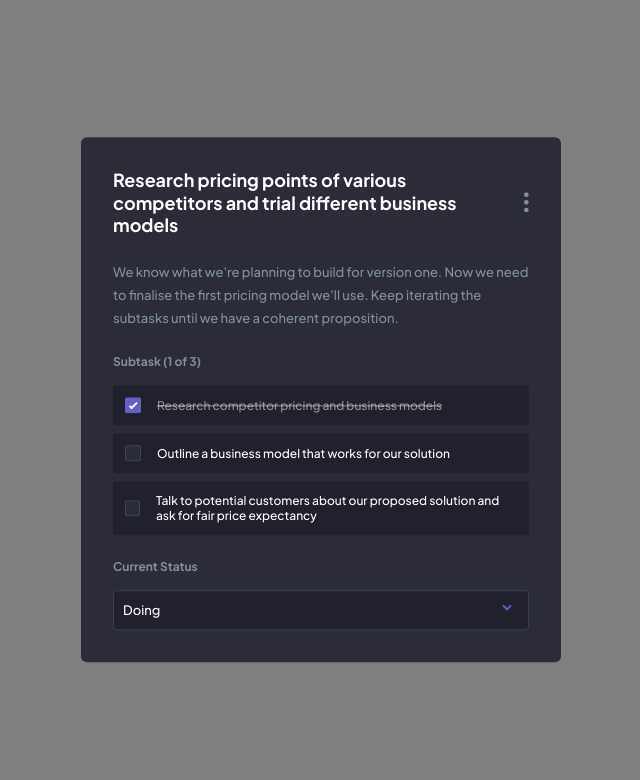
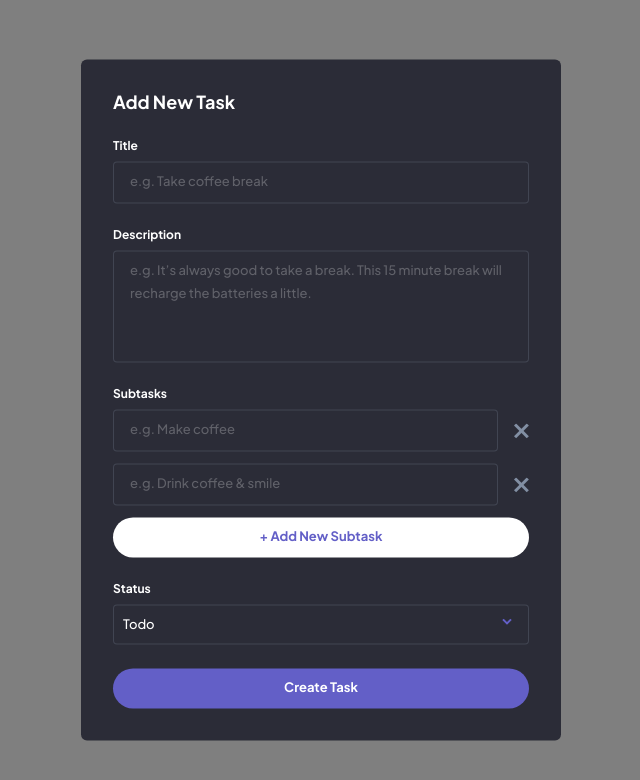
Before and after one commit to wallas938/v-kanban-task-management-app, a Vue app: page / in a window 1280 px wide. Shown: the top 780 px of the page, without its empty margins (319-959 px from the left). Built offline with nearby package versions, Linux system fonts and the light colour scheme.

Commit message:
task form view is finished

```diff
--- /dev/null
+++ b/src/components/KtmTaskForm.vue
@@ -0,0 +1,210 @@
+<template>
+  <div class="task-form task-form--dark-mode">
+    <h1>{{ formTitle }}</h1>
+    <form>
+      <div class="field title">
+        <label class="label" for="title">Title</label>
+        <input type="text" placeholder="e.g. Take coffee break" class="title" />
+      </div>
+      <div class="field description">
+        <label class="label" for="description">Description</label>
+        <textarea
+          :placeholder="textAreaPlaceholder"
+          class="description"
+        ></textarea>
+      </div>
+      <div class="subtasks">
+        <label class="label" for="subtask-1">Subtasks</label>
+        <div class="subtask subtask-1">
+          <input placeholder="e.g. Make coffee" type="text" class="subtask-1" />
+          <svg width="15" height="15" xmlns="http://www.w3.org/2000/svg">
+            <g fill="#828FA3" fill-rule="evenodd">
+              <path d="m12.728 0 2.122 2.122L2.122 14.85 0 12.728z" />
+              <path d="M0 2.122 2.122 0 14.85 12.728l-2.122 2.122z" />
+            </g>
+          </svg>
+        </div>
+        <div class="subtask subtask-2">
+          <input
+            placeholder="e.g. Drink coffee & smile"
+            type="text"
+            class="subtask-2"
+          />
+          <svg width="15" height="15" xmlns="http://www.w3.org/2000/svg">
+            <g fill="#828FA3" fill-rule="evenodd">
+              <path d="m12.728 0 2.122 2.122L2.122 14.85 0 12.728z" />
+              <path d="M0 2.122 2.122 0 14.85 12.728l-2.122 2.122z" />
+            </g>
+          </svg>
+        </div>
+        <div class="add-new-subtask">
+          <button type="button">+ Add New Subtask</button>
+        </div>
+      </div>
+      <div class="status">
+        <label class="label">Status</label>
+        <!-- recuperer les vraix noms de columns dans le store -->
+        <ktm-dropdown :columnNames="['Todo', 'Doing', 'Done']"></ktm-dropdown>
+      </div>
+      <div class="submit">
+        <button type="button" class="create-task">{{ submitBtnText }}</button>
+      </div>
+    </form>
+  </div>
+</template>
+
+<script lang="ts" setup>
+import { computed, ref } from "vue";
+
+//Props
+const formMode = ref("add");
+
+// Computed
+const formTitle = computed(() =>
+  formMode.value === "add" ? "Add New Task" : "Edit Task"
+);
+const submitBtnText = computed(() =>
+  formMode.value === "add" ? "Create Task" : "Save Changes"
+);
+
+const textAreaPlaceholder = computed(
+  () =>
+    "e.g. It’s always good to take a break. This 15 minute break will  recharge the batteries a little."
+);
+
+// Function
+</script>
+
+<style lang="scss" scoped>
+@use "../sass/colors" as c;
+@use "../sass/typography" as t;
+@use "../sass/helpers/functions" as f;
+@use "../sass/mixins" as m;
+@use "../sass/layout/index" as l;
+
+.task-form {
+  h1 {
+    @include t.largeHeading;
+    margin-bottom: f.toRem(24, 12);
+  }
+
+  .label {
+    font-size: f.toRem(12, 12);
+    font-weight: 700;
+    font-style: normal;
+    line-height: f.toRem(15.12, 12);
+    margin-bottom: f.toRem(8, 12);
+  }
+
+  button {
+    @include l.ktm-button;
+    @include t.smallButtonText;
+    width: 100%;
+    padding: f.toRem(8, 12) 0 f.toRem(9, 12) 0;
+  }
+
+  input,
+  textarea {
+    @include l.ktm-input;
+  }
+
+  textarea {
+    height: f.toRem(112, 12);
+  }
+
+  .field,
+  .status,
+  .subtasks {
+    display: flex;
+    flex-direction: column;
+  }
+
+  .field,
+  .subtasks,
+  .status {
+    margin-bottom: f.toRem(24, 12);
+  }
+
+  .subtask {
+    display: flex;
+    align-items: center;
+    justify-content: space-between;
+    margin-bottom: f.toRem(12, 12);
+
+    & > input {
+      width: f.toRem(264, 12);
+    }
+
+    & > svg {
+      cursor: pointer;
+    }
+
+    & > svg:hover {
+      & > g path {
+        fill: c.$Red;
+      }
+    }
+  }
+}
+
+.task-form--light-mode {
+  h1 {
+    color: c.$Black;
+  }
+
+  .label {
+    color: c.$MediumGrey;
+  }
+
+  .add-new-subtask > button {
+    @include l.ktm-btn-secondary-light;
+  }
+
+  .submit > button {
+    @include l.ktm-btn-primary;
+  }
+
+  input,
+  textarea {
+    color: c.$Black;
+  }
+}
+.task-form--dark-mode {
+  h1 {
+    color: c.$White;
+  }
+
+  .label {
+    color: c.$White;
+  }
+
+  .add-new-subtask > button {
+    @include l.ktm-btn-secondary-dark;
+  }
+
+  .submit > button {
+    @include l.ktm-btn-primary;
+  }
+
+  input,
+  textarea {
+    color: c.$White;
+    background-color: c.$DarkGrey;
+  }
+
+  input::placeholder,
+  textarea::placeholder {
+    color: rgba($color: c.$White, $alpha: 0.25);
+  }
+}
+
+@include m.breakpoint-up(medium) {
+  .task-form {
+    .subtask {
+      & > input {
+        width: f.toRem(385, 12);
+      }
+    }
+  }
+}
+</style>
--- a/src/components/layout/KTMDropdown.vue
+++ b/src/components/layout/KTMDropdown.vue
@@ -143,7 +143,7 @@ function initStatus() {
 
 .dropdown--dark-mode {
   .status {
-    background-color: c.$VeryDarkGrey;
+    background-color: c.$DarkGrey;
     border: 1px solid rgba($color: c.$MediumGrey, $alpha: 0.25);
     &--active {
       border: 1px solid rgba($color: c.$MainPurple, $alpha: 1);
--- a/src/components/layout/KTMModal.vue
+++ b/src/components/layout/KTMModal.vue
@@ -4,8 +4,8 @@
     <div v-if="show" class="modal">
       <div class="modal__backdrop" @click="clicked"></div>
       <div class="modal__content modal--dark-mode">
-        <ktm-task-detail></ktm-task-detail>
-
+        <!-- <ktm-task-detail></ktm-task-detail> -->
+        <ktm-task-form></ktm-task-form>
       </div>
     </div>
   </Transition>
@@ -14,6 +14,7 @@
 import type { Task } from "@/model";
 import { computed, ref } from "vue";
 import KtmTaskDetail from "../KtmTaskDetail.vue";
+import KtmTaskForm from "../KtmTaskForm.vue";
 
 const props = defineProps({
   show: Boolean,
@@ -22,7 +23,6 @@ const props = defineProps({
 function clicked() {
   console.log("test");
 }
-
 </script>
 <style lang="scss" scoped>
 @use "../../sass/colors" as c;
--- a/src/sass/_reset.scss
+++ b/src/sass/_reset.scss
@@ -47,3 +47,7 @@ textarea:focus,
 select:focus {
     outline: none;
 }
+
+textarea {
+    resize: none;
+}
--- a/src/sass/layout/_index.scss
+++ b/src/sass/layout/_index.scss
@@ -46,13 +46,13 @@
 /* INPUT CLASS */
 
 @mixin ktm-input {
+  border-radius: 4px;
   border: 1px solid rgba($color: c.$MediumGrey, $alpha: .25);
   @include t.bodyLarge;
   padding: f.toRem(8, 12) f.toRem(16, 12) f.toRem(9, 12) f.toRem(16, 12);
-  width: 100%;
   &:focus {
     outline: none;
-    border: 1px solid c.$Red !important;
+    border: 1px solid c.$MainPurple;
   }
 }
 
```
